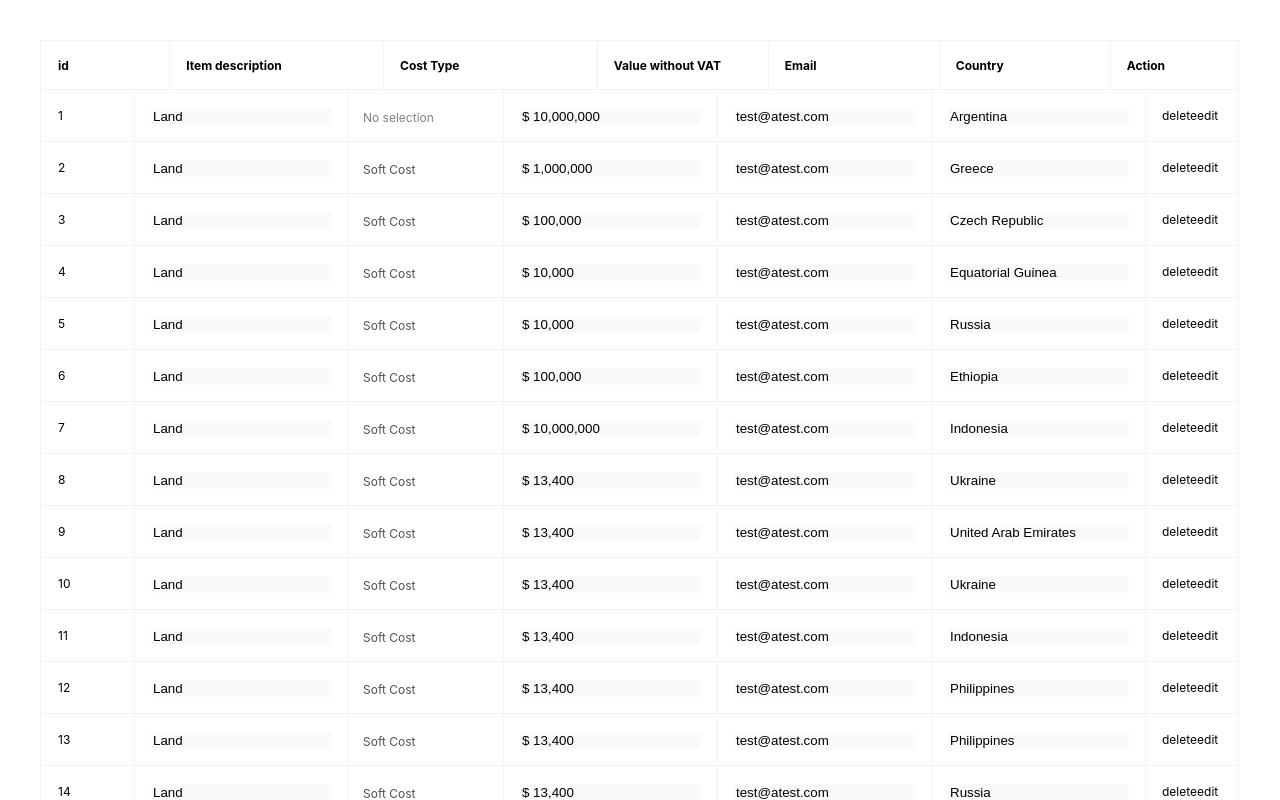
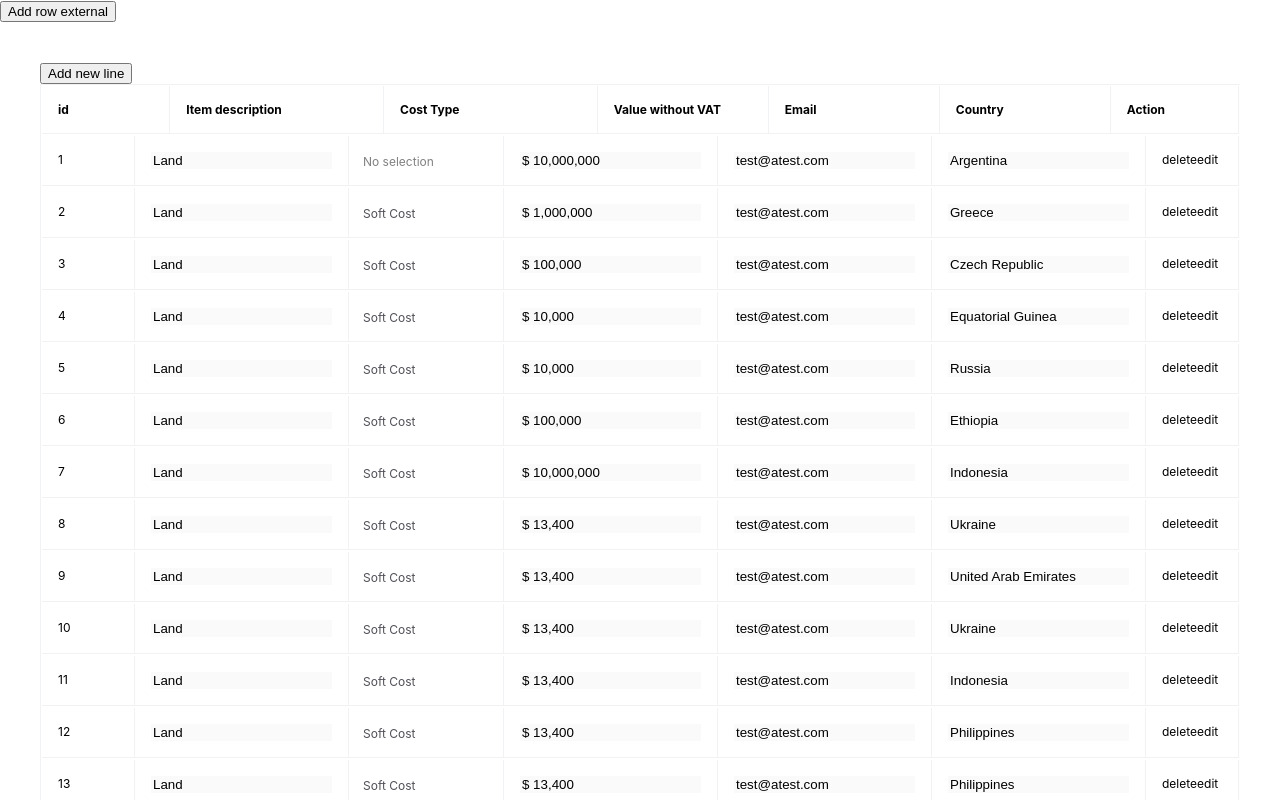
Before and after one commit to unkindee/react-table-editable-rows, a React (Create React App) app: page /table in a window 1280 px wide. Shown: the top 800 px of the page. Built offline with nearby package versions, Linux system fonts and the light colour scheme.

Commit message:
add new row

```diff
--- a/src/App.js
+++ b/src/App.js
@@ -55,6 +55,12 @@ const App = () => {
     },
   ]
   return (
+    <>
+    <button
+      onClick={() => {}}
+    >
+      Add row external
+    </button>
     <CustomTable
       table_key="my_table"
       cols={TABLE_COLUMNS}
@@ -62,6 +68,7 @@ const App = () => {
       show_actions={[TABLE_ACTIONS.edit, TABLE_ACTIONS.delete]}
       size='1.5fr 2.5fr 2.5fr 2fr 2fr 2fr 1.5fr'
     />
+    </>
   )
 }
 
--- a/src/components/CustomTable.js
+++ b/src/components/CustomTable.js
@@ -90,6 +90,14 @@ const TableWrapper = styled.div`
     position: relative;
   }
 `
+
+const usePrevious = (value) => {
+  const ref = useRef()
+  useEffect(() => {
+    ref.current = value
+  })
+  return ref.current
+}
 
 const ActionItem = styled.div`
   cursor: pointer;
@@ -391,6 +399,34 @@ const CustomTable = ({
   const showActions = show_actions && show_actions.length > 0
   const columns = useMemo(() => cols.concat(showActions ? actionsColumn : []), [cols, actionsColumn, showActions])
 
+  //add new table row
+  const [tableRows, setTableRows] = useState(data)
+  const startCounter = Object.keys(data).length
+  const [count, setCount] = useState(startCounter + 1)
+
+  const onAddNewRow = () => {
+    let newState = [...data]
+    setCount(count + 1)
+
+    let firstObj = Object.assign({}, newState[0])
+
+    if (Object.keys(firstObj).length < 1) {
+      const arr = cols.map(el => el.accessor)
+      const emptyArr = Array(cols.length).fill("")
+      firstObj = Object.assign(...arr.map((v, i) => ({ [v]: emptyArr[i] })))
+    }
+
+    Object.keys(firstObj).forEach((i) => i === 'id' ? firstObj[i] = count : firstObj[i] = '')
+    const item = { "newRow": "", ...firstObj }
+    newState.push(item)
+
+    setTableRows(newState)
+    setActiveRowId(firstObj.id - 1)
+  }
+
+  //keep add row button disabled after a new row is added and not submitted
+  const addNewRowStatus = usePrevious(data.length) !== usePrevious(tableRows?.length)
+
   const {
     getTableProps,
     headerGroups,
@@ -398,13 +434,19 @@ const CustomTable = ({
     prepareRow,
   } = useTable({
     columns,
-    data,
+    data: tableRows,
     defaultColumn
   })
 
   // Render the UI for your table
   return (
     <TableWrapper>
+      <button
+        onClick={() => onAddNewRow()}
+        disabled={activeRowId !== null || addNewRowStatus}
+      >
+          Add new line
+      </button>
       <ol className='table table-container' {...getTableProps()}>
         {headerGroups.map((headerGroup, i) => (
           <li className='item item-container' {...headerGroup.getHeaderGroupProps()} style={{ gridTemplateColumns: size }}>
```
